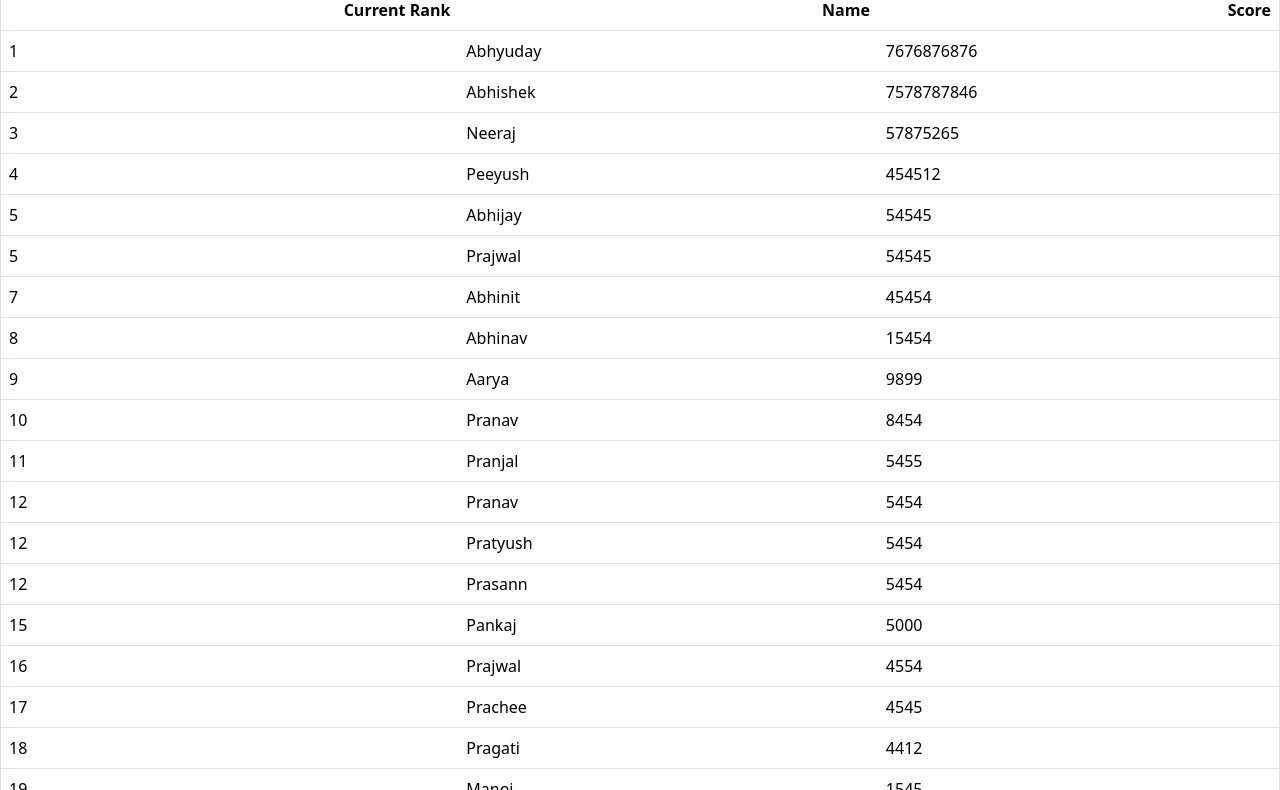
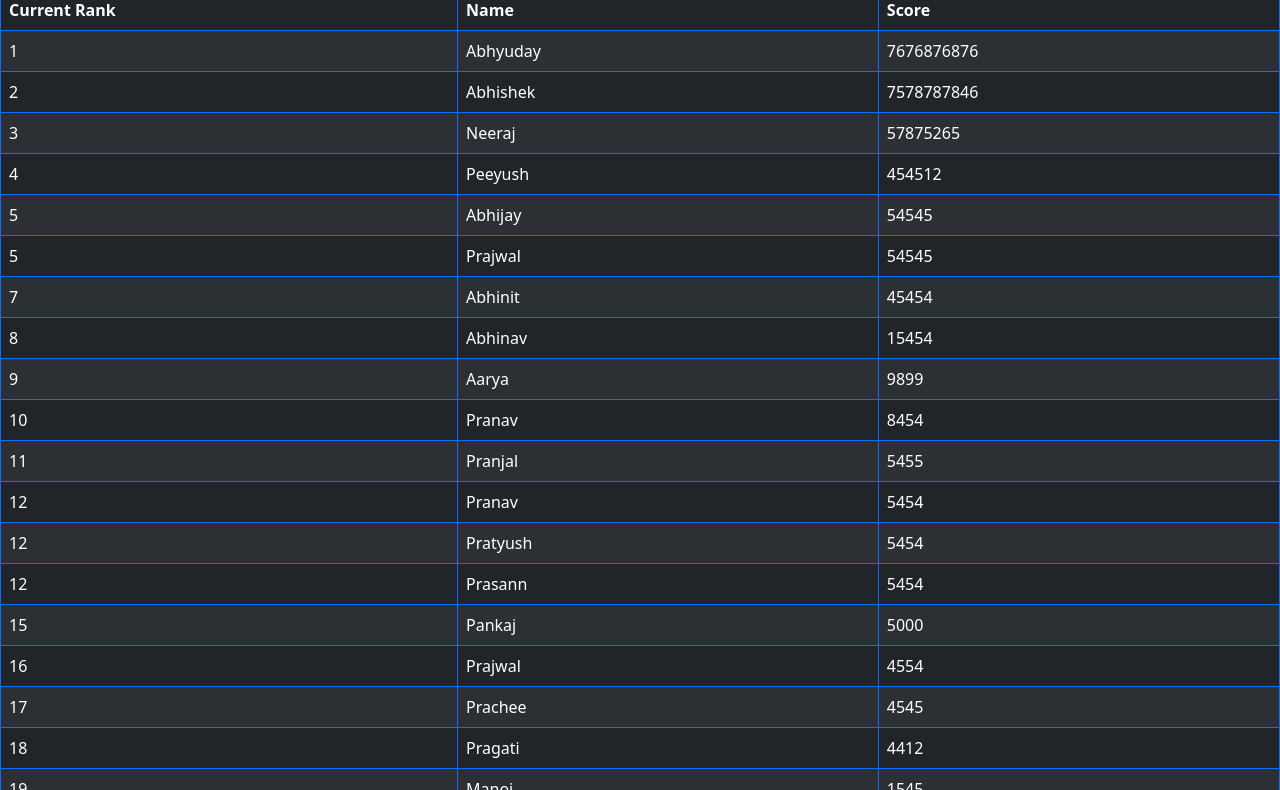
Before and after one commit to Santhosh-Sathyamurthy/Santhosh-Sathyamurthy.github.io, a plain HTML site: page index.html in a window 1280 px wide. Shown: the part 67-857 px from the top of the page. Drawn offline with nearby package versions, Linux system fonts and the light colour scheme.

Commit message:
with new style modifications using bootstrap for the table

```diff
--- a/index.html
+++ b/index.html
@@ -11,9 +11,9 @@
 </head>
 <body>
 <p class="h1" style="color: white;">This is a Test</p>
-<div id="tableContainer"><table border="1" class="dataframe table table-stripped">
+<div id="tableContainer"><table class="table table-dark table-striped table-hover table-bordered border-primary">
 <thead>
-<tr style="text-align: right;">
+<tr>
 <th>Current Rank</th>
 <th>Name</th>
 <th>Score</th>
```
